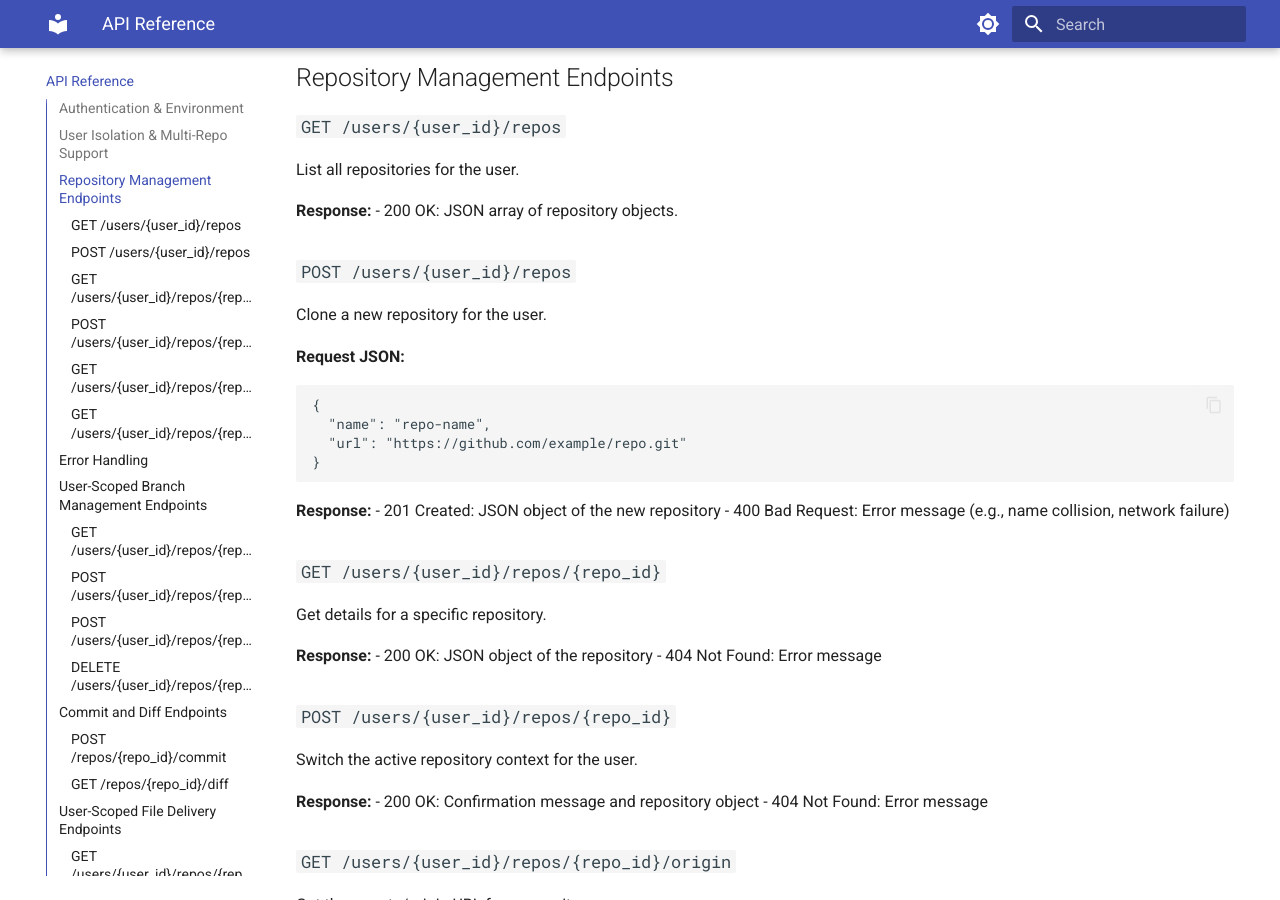
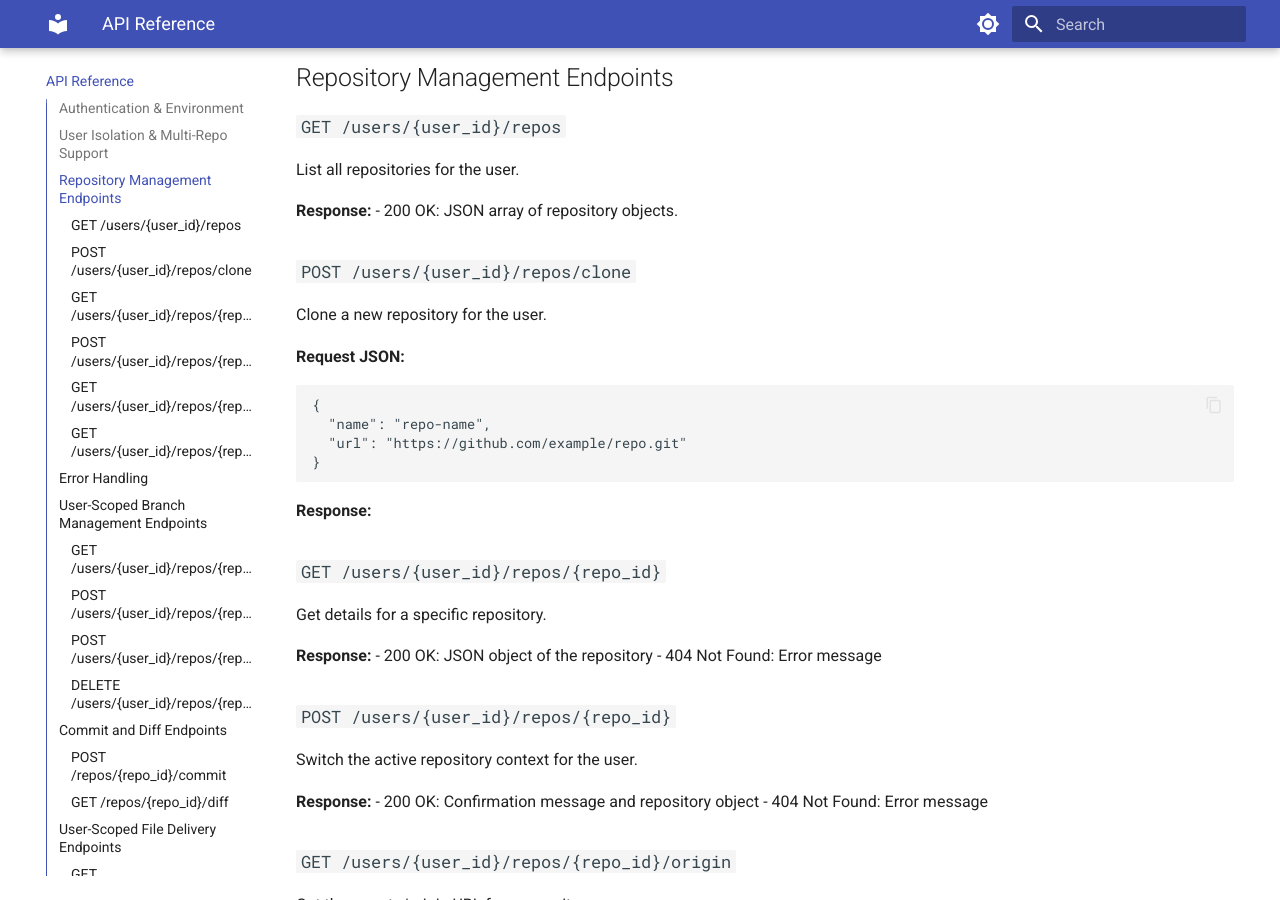
Before and after one commit to jondavid-black/git-rest, an MkDocs documentation site: the page built from docs/api.md, in a window 1280 px wide and 900 px high, scrolled down 601 px. Built offline with MkDocs 1.6.1 and Material for MkDocs 9.7.7, drawn with Linux system fonts in a browser that asks for light colours.

````diff
--- a/docs/api.md
+++ b/docs/api.md
@@ -23,7 +23,7 @@ List all repositories for the user.
 **Response:**
 - 200 OK: JSON array of repository objects.
 
-### `POST /users/{user_id}/repos`
+### `POST /users/{user_id}/repos/clone`
 Clone a new repository for the user.
 
 **Request JSON:**
@@ -34,8 +34,6 @@ Clone a new repository for the user.
 }
 ```
 **Response:**
-- 201 Created: JSON object of the new repository
-- 400 Bad Request: Error message (e.g., name collision, network failure)
 
 ### `GET /users/{user_id}/repos/{repo_id}`
 Get details for a specific repository.
--- a/docs/how-to.md
+++ b/docs/how-to.md
@@ -3,9 +3,9 @@
 
 ## Cloning a Repository
 1. Authenticate and obtain a JWT token.
-2. Send a POST to `/users/{user_id}/repos` with JSON:
+2. Send a POST to `/users/{user_id}/repos/clone` with JSON:
 	```json
-	{ "name": "my-repo", "url": "https://github.com/example/repo.git" }
+	{ "name": "my-repo", "url": "https://github.com/example/my-repo.git" }
 	```
 3. On success, you'll receive a 201 response with the new repo details.
 4. If the name already exists, you'll get a 400 error.
````
Also changed, not shown: specs/008-explicit-clone-url/checklists/requirements.md (+19 -16 lines), 4 other files.
